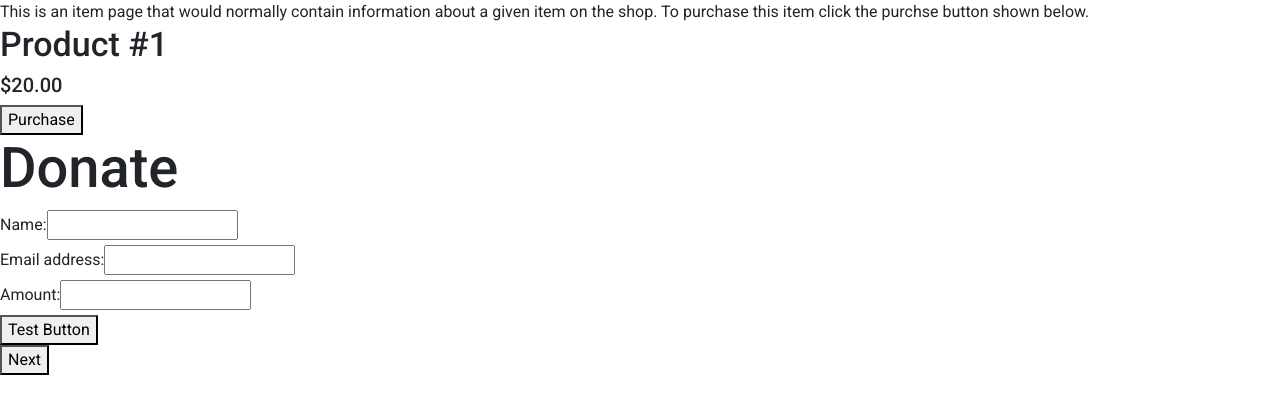
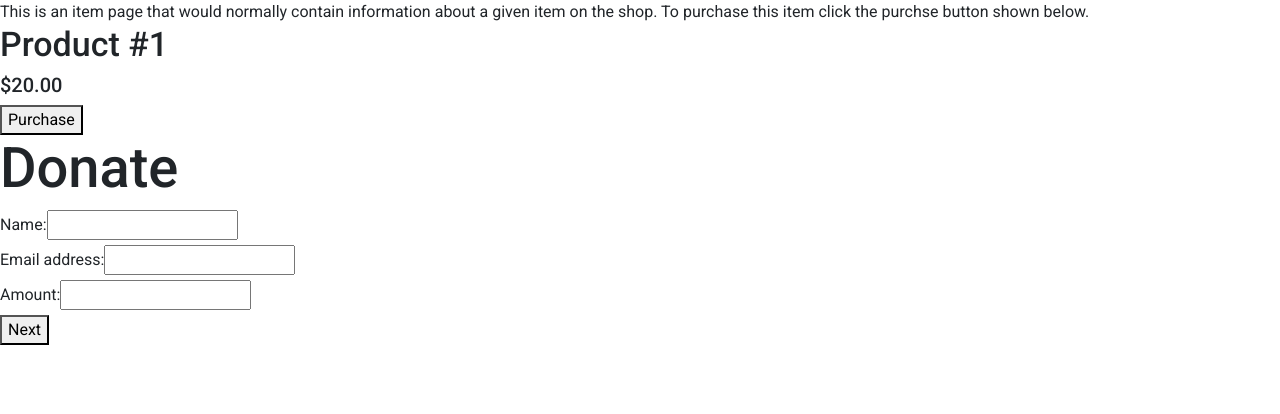
Before and after one commit to Codelab-Davis/hands_together_website_ws2021, a React (Create React App) app: page /donation in a window 1280 px wide. Shown: the top 414 px of the page. Built offline with nearby package versions, Linux system fonts and the light colour scheme.

Commit message:
email server + donation flow

```diff
--- a/package.json
+++ b/package.json
@@ -16,6 +16,7 @@
     "react-router": "^5.2.0",
     "react-router-dom": "^5.2.0",
     "react-scripts": "4.0.2",
+    "stripe": "^8.142.0",
     "web-vitals": "^1.1.0"
   },
   "scripts": {
--- a/src/components/App.js
+++ b/src/components/App.js
@@ -10,16 +10,22 @@ import login from "./shop_dashboard/login"
 import donation from "./donation"
 import order_summary from "./order_summary/order_summary"
 import { BrowserRouter as Router, Route } from 'react-router-dom';
+import React, { useState } from 'react';
+import GuardedRoute from './GuardedRoute';
 
 function App() {
+
+  const[loggedIn, setLoggedIn] = useState(false);
+
   return (
     <div id="content-container">
       <Router>
         <Route exact path="/" component={home} />
         <Route exact path="/shop" component={shop} />
         <Route exact path="/:id" component={item_page} />
-        <Route exact path="/login" component={login} />
+        <Route exact path="/login" component={login} loggedIn={loggedIn} setLoggedIn={setLoggedIn}/>
         <Route exact path="/admin" component={admin_dashboard} />
+        {/* <GuardedRoute path="/admin" component={admin_dashboard} auth={loggedIn} /> */}
         <Route exact path="/add" component={add_item} />
         <Route exact path="/edit" component={edit_or_remove_item} />
         <Route exact path="/order_summary/:transaction_id" component={order_summary} />
--- /dev/null
+++ b/src/components/GuardedRoute.js
@@ -0,0 +1,12 @@
+import React from 'react';
+import { Route, Redirect } from "react-router-dom";
+
+const GuardedRoute = ({ component: Component, auth, ...rest }) => (
+    <Route {...rest} render={(props) => (
+        auth === true
+            ? <Component {...props} />
+            : <Redirect to='/login' />
+    )} />
+)
+
+export default GuardedRoute;
--- a/src/components/donation.js
+++ b/src/components/donation.js
@@ -1,28 +1,40 @@
 import React, { useState, useEffect } from "react";
 import "bootstrap/dist/css/bootstrap.min.css";
 const axios = require('axios');
+// const stripe = require('stripe')("sk_test_51IMhDjDACjkjrvMmiJxcdbJqejCQ3W9dwagP8gDp7l5wHk0Qm7oWgkmOKVqxVMOutTF7nKoPI86eX84PY6ZZqQj100pJsabLN1");
 
 function Donation() {
 
+  const donationEl = React.useRef(null);
   const [needPaymentInfo, setNeedPaymentInfo] = useState(false);
 
   function requirePaymentInfo() {
     setNeedPaymentInfo(true);
   }
-  function getPaymentInfo() {
-    // axios.post('http://localhost:5000/stripe/donate')
-    //  .then(res => console.log(res.data))
-    var response = axios.get('http://localhost:5000/stripe/donate')
-     .then(res => {
-       var clientSecret = res.data.client_secret;
-     })
 
+  //donation page loads with dynamic price, just need to not charge tax lol
+  const handleSubmit = e => {
+    e.preventDefault();
+    const donation = donationEl.current.value * 100;
+    var stripe = window.Stripe('pk_test_51IMhDjDACjkjrvMm0D7gtuvvHOCY8Z9dGTjwVFxFcmWHlGfjn9CGEdvyvs5vMQrAQDwmBcELSzSb2kTNf65eyJkw00AXucR70x');
+
+    const req = {
+      amount: donation,
+      success_url: "http://localhost:3000/",
+      cancel_url: "http://localhost:3000/",
+      type: "donation"
+    }
+
+    axios.post('http://localhost:5000/stripe/create-checkout-session/', req)
+      .then(session => stripe.redirectToCheckout({sessionId: session.data.id}))
+      .catch(error => console.log(error))
   }
+
   return !needPaymentInfo ? (
     <>
       <h1>Donate</h1>
 
-      <form method="" action="">
+      <form method="" action="" onSubmit={handleSubmit}>
         <div>
           <label for="name">Name: </label>
           <input id="name" type="text" name="name" />
@@ -33,13 +45,10 @@ function Donation() {
         </div>
         <div>
           <label for="amount">Amount: </label>
-          <input id="amount" type="number" name="amount" min="10" />
+          <input id="amount" type="number" name="amount" min="10" ref={donationEl} />
         </div>
         <div>
-          <button type="button" onClick={getPaymentInfo}>Test Button</button>
-        </div>
-        <div>
-          <button type="submit" onClick={getPaymentInfo}>Next</button>
+          <button type="submit">Next</button>
         </div>
       </form>
     </>
--- a/src/components/shop/item_page.js
+++ b/src/components/shop/item_page.js
@@ -7,8 +7,16 @@ function Item_Page() {
   let id = useParams();
 
   function purchseItem() {
+    let transaction_id = "abcd1234";
+    const req = {
+      amount: 2000,
+      success_url: "http://localhost:3000/order_summary/" + transaction_id,
+      cancel_url: "http://localhost:3000/",
+      item_id: id.id,
+      type: "purchase"
+    }
     var stripe = window.Stripe('pk_test_51IMhDjDACjkjrvMm0D7gtuvvHOCY8Z9dGTjwVFxFcmWHlGfjn9CGEdvyvs5vMQrAQDwmBcELSzSb2kTNf65eyJkw00AXucR70x')
-    axios.post('http://localhost:5000/stripe/create-checkout-session/',{item_id: id.id})
+    axios.post('http://localhost:5000/stripe/create-checkout-session/', req) // edit to also send in amount field with price info
      .then(session => stripe.redirectToCheckout({sessionId: session.data.id}))
      .catch(error => console.log(error))
   }
--- a/src/components/shop_dashboard/login.js
+++ b/src/components/shop_dashboard/login.js
@@ -37,8 +37,10 @@ export default class Login extends Component {
     axios.get("http://localhost:5000/login/", { params: credentials })
       .then(res => {
         console.log(res.data);
-        if (res.data)
+        if (res.data) {
+          this.props.setLoggedIn(true);
           window.location.assign("http://localhost:3000/admin/");
+        }
       });
   }
 
```
Also changed, not shown: 2 other files (tests, documents, lock files or other folders).
